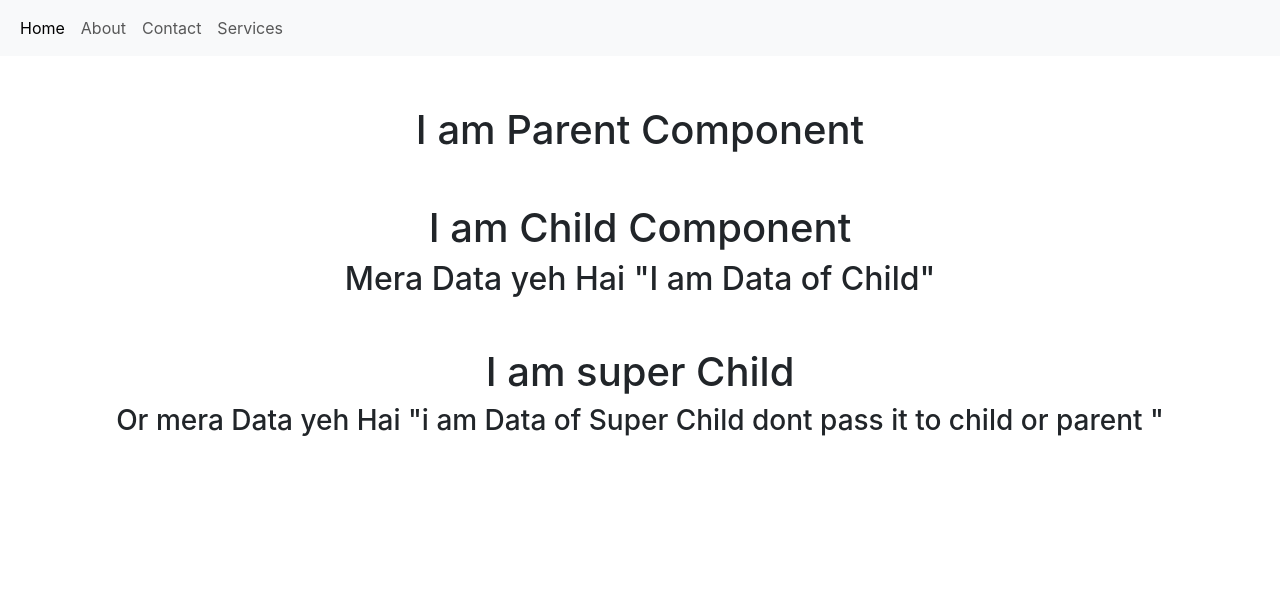
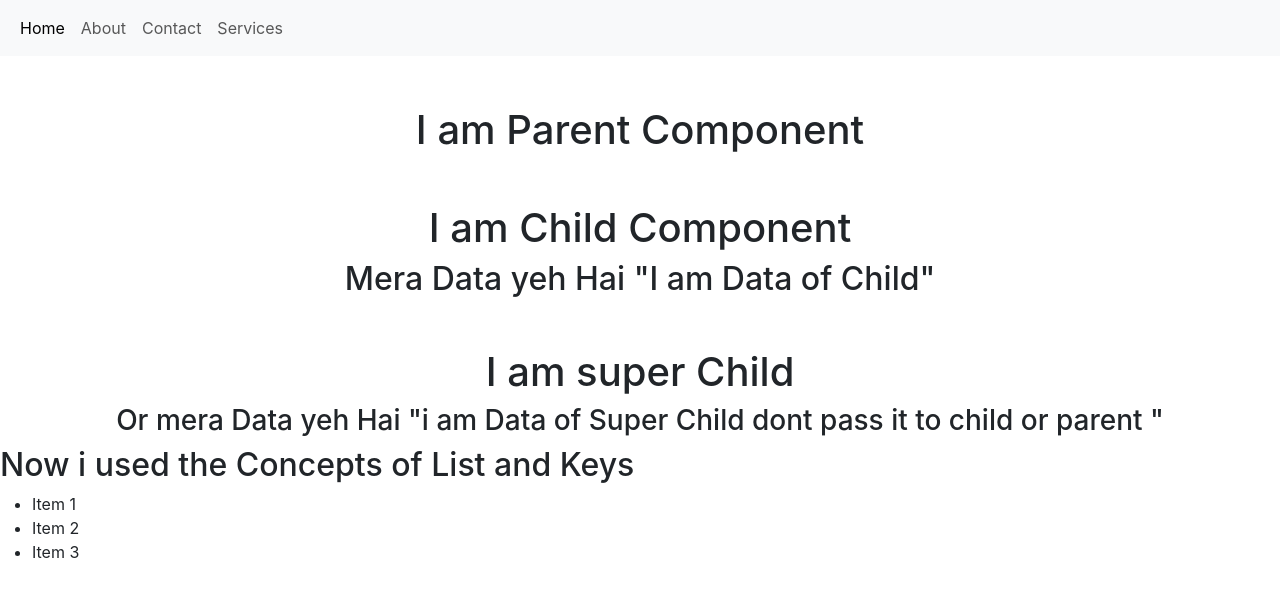
Before and after one commit to Hassam009/React-Routing-Concepts, a React (Create React App) app: page /Services in a window 1280 px wide. Shown: the top 596 px of the page. Built offline with nearby package versions, Linux system fonts and the light colour scheme.

Commit message:
I used list and keys concept in services Page

```diff
--- a/src/Props/Components/Services.js
+++ b/src/Props/Components/Services.js
@@ -3,12 +3,19 @@ import React from 'react'
 import Parent from './Parent'
 
 const Services = () => {
+  const listItems=["Item 1", "Item 2", "Item 3"]
   return (
     <>
 
      <Parent></Parent>
 
+<h2>Now i used the Concepts of List and Keys</h2>
+<ul>
+  {listItems.map((Items, index)=>(
+<li>{Items}</li>
 
+  ))}
+</ul>
     </>
 
   )
```
